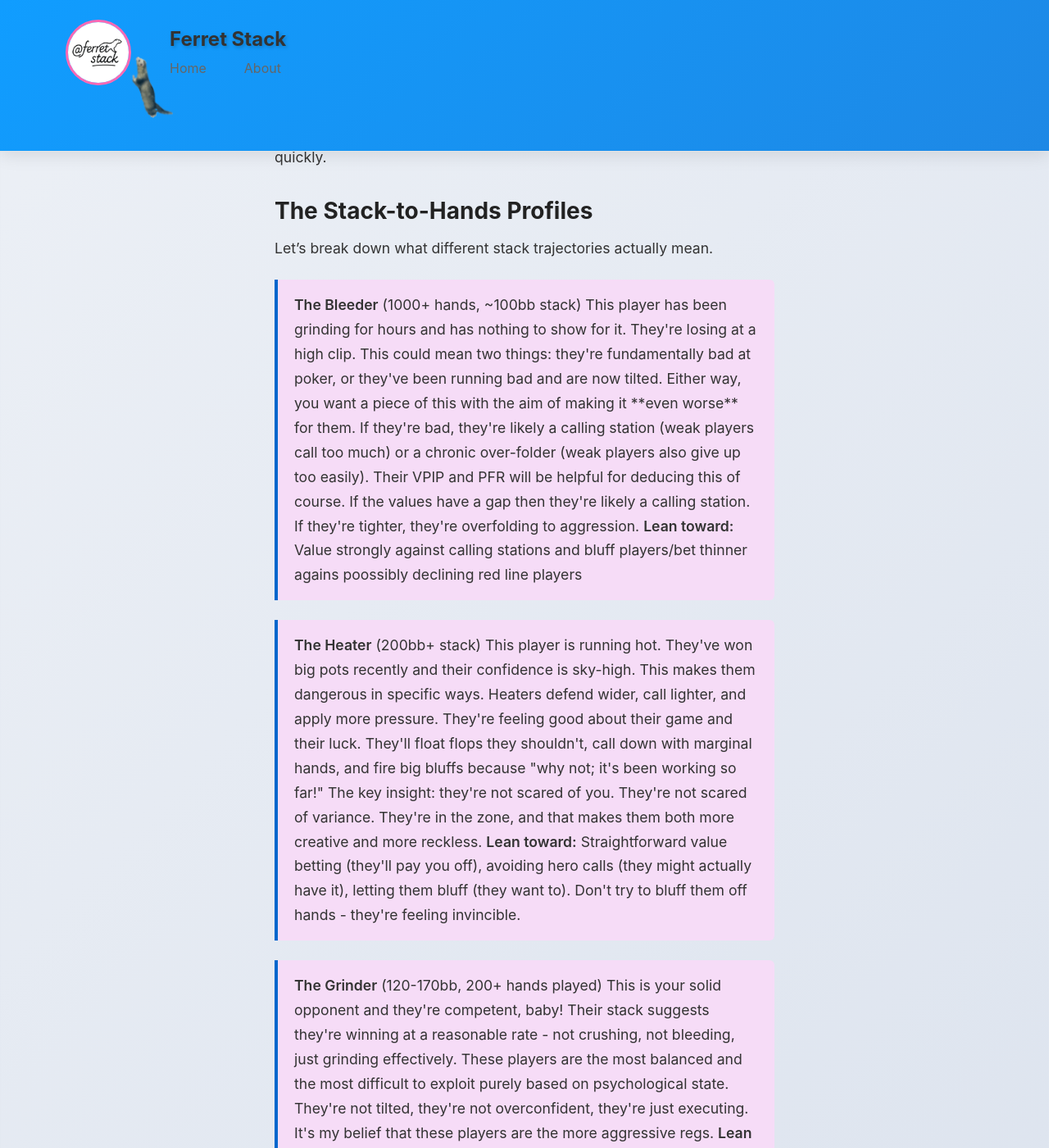
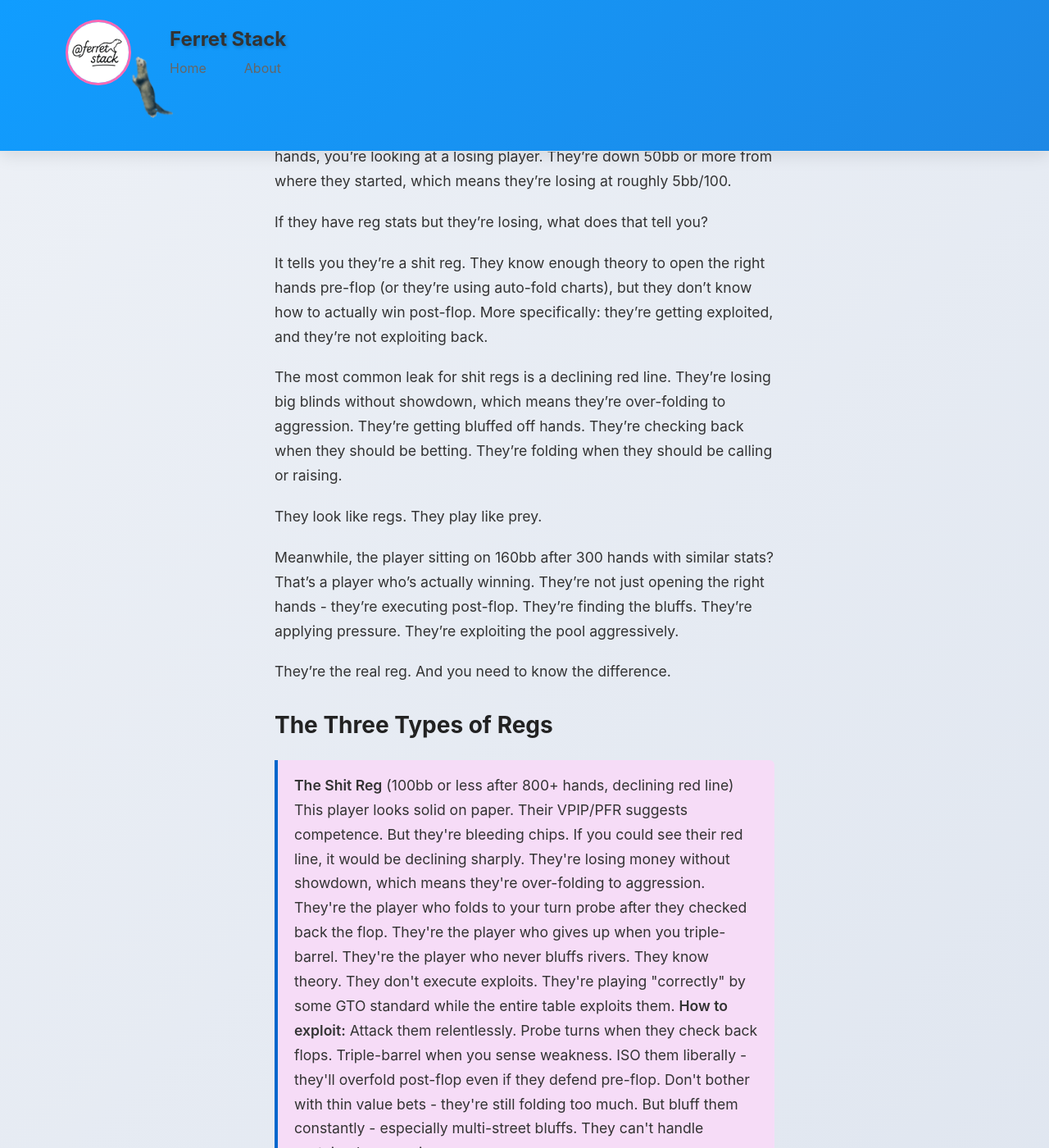
Before and after one commit to ferret-stack/ferret-stack.github.io, a Jekyll site: the page built from _posts/2025-10-24-Player-Profiles.md, in a window 1280 px wide and 1400 px high, scrolled down 1624 px. Shown: the whole window at 82% size. Built offline with Jekyll 4.4.1, drawn with Linux system fonts in a browser that asks for light colours; some of the changed text lies outside the part shown.

Commit message:
Update 2025-10-24-Player-Profiles.md

```diff
--- a/_posts/2025-10-24-Player-Profiles.md
+++ b/_posts/2025-10-24-Player-Profiles.md
@@ -1,168 +1,188 @@
 ---
 layout: post
-title: Player Profiling Beyond HUD Stats
+title: Auto-Fold Charts Created an Army of Fake Regs (And How to Exploit Them)
 date: 2025-10-24
 ferret: poker
 author: Ferret Stack
 ---
-You sit down at a fast-fold table. Three players have 100bb stacks. One has been playing 50 hands, one 500 hands, one 2000 hands. Which one do you want on your left?
+You're at a fast-fold table. Two players show 25/20 stats. Both look like solid regs. One has 100bb after 1000 hands. One has 160bb after 300 hands. Which one is actually solid?
 
-If you're just staring at their VPIP numbers, you're missing crucial information that's sitting right there on your screen. Stack size plus hands played tells you something your HUD stats can't: how this player feels right now.
+If you're just looking at their VPIP and PFR, you can't tell. They both look competent. They both have reasonable, reg-like stats. But one of them is bleeding chips, and one of them is crushing.
 
-This isn't about replacing traditional player profiling. Your opponent's VPIP, PFR, and 3-bet stats are still fundamental. But when you're facing a close decision - should I bluff this river? Should I ISO this limper with a marginal hand? Should I value bet thin here? - the stack trajectory can tip the scales.
+Stack trajectory tells you which is which. And in modern fast-fold poker, this distinction matters more than ever.
 
-Think of it this way: traditional HUD stats are like reading someone's resume. Stack trajectory is like looking at their face right now. Both matter. But one tells you who they are, and the other tells you how they're doing.
+## The Auto-Fold Problem
 
-The most important thing you can learn from this is being able to more easily identify the shitregs from the competent regs.
+GG Poker and other fast-fold platforms have a feature that's made life both easier and more complicated: auto-fold charts. Players can configure these charts to automatically fold certain hands from certain positions. Set it up once, and the client will auto-muck 72o from UTG without you even seeing the hand.
 
-## The Gap in Fast-Fold Profiling
+This sounds convenient. And it is - for the players using them.
 
-Fast-fold poker presents a unique profiling challenge. You're not facing the same opponents hand after hand like you would at a regular table and so information on how a player is playing is at a premium.
+But here's what it's done to the player pool: it's allowed shit players to play solid pre-flop ranges without actually understanding pre-flop strategy.
 
-While some sites track and present to everyone a player's stats, others do not. For this reason, I think playing fast-fold poker on clients like GGPoker (who do this sort of tracking) makes a lot more sense than on a client where your stats are coming from a smaller sample of times **you** faced them, such as Pokerstars (also, it's not 2005 anymore - feed where the fish play!).
+Before auto-fold charts, weak players would limp J8s from UTG because they "wanted to see a flop" or "felt like playing a hand." Their VPIP would be 35, their PFR would be 8, and you'd know immediately they were a fish. Easy money.
 
-A player with a 27/22 stat line looks like a reasonable reg. But is that player sitting on 100bb after 1000 hands, or 170bb after 200 hands? Those are radically different players in radically different mental states, and you should play against them differently. The former is likely to have a declining red line, while the latter is possibly a more balanced, if not slightly more aggressive, reg.
+Now? That same weak player downloads a decent pre-flop chart, sets up auto-fold, and suddenly their stats look like 27/22. They're opening appropriate hands from appropriate positions. They look exactly like a competent regular.
 
-(Trust me; I'm this reg)
+But they're still shit at poker. They just have a robot handling their pre-flop decisions.
 
-This isn't a crystal ball. You're not going to divine their exact hand from their stack size. But it's a tiebreaker - a small edge that helps you make slightly better decisions in marginal spots. And in fast-fold poker, where you're seeing hundreds of hands per hour, small edges compound quickly.
+Post-flop? They're still making all the same mistakes. They're still over-folding to aggression. They're still not defending properly. They're still playing scared, results-oriented poker. They're still not exploiting anyone.
 
-## The Stack-to-Hands Profiles
+The auto-fold chart makes them look like a reg. The stack trajectory reveals they're not.
 
-Let's break down what different stack trajectories actually mean.
+## The Real Tell: Stack Size After Volume
+
+When you see a player with reg-like stats sitting on 100bb after 1000 hands, you're looking at a losing player. They're down 50bb or more from where they started, which means they're losing at roughly 5bb/100.
+
+If they have reg stats but they're losing, what does that tell you?
+
+It tells you they're a shit reg. They know enough theory to open the right hands pre-flop (or they're using auto-fold charts), but they don't know how to actually win post-flop. More specifically: they're getting exploited, and they're not exploiting back.
+
+The most common leak for shit regs is a declining red line. They're losing big blinds without showdown, which means they're over-folding to aggression. They're getting bluffed off hands. They're checking back when they should be betting. They're folding when they should be calling or raising.
+
+They look like regs. They play like prey.
+
+Meanwhile, the player sitting on 160bb after 300 hands with similar stats? That's a player who's actually winning. They're not just opening the right hands - they're executing post-flop. They're finding the bluffs. They're applying pressure. They're exploiting the pool aggressively.
+
+They're the real reg. And you need to know the difference.
+
+## The Three Types of Regs
 
 <div class="callout">
-<strong>The Bleeder</strong> (1000+ hands, ~100bb stack)
+<strong>The Shit Reg</strong> (100bb or less after 800+ hands, declining red line)
 
-This player has been grinding for hours and has nothing to show for it. They're losing at a high clip. This could mean two things: they're fundamentally bad at poker, or they've been running bad and are now tilted.
+This player looks solid on paper. Their VPIP/PFR suggests competence. But they're bleeding chips.
 
-Either way, you want a piece of this with the aim of making it **even worse** for them.
+If you could see their red line, it would be declining sharply. They're losing money without showdown, which means they're over-folding to aggression. They're the player who folds to your turn probe after they checked back the flop. They're the player who gives up when you triple-barrel. They're the player who never bluffs rivers.
 
-If they're bad, they're likely a calling station (weak players call too much) or a chronic over-folder (weak players also give up too easily). Their VPIP and PFR will be helpful for deducing this of course. If the values have a gap then they're likely a calling station. If they're tighter, they're overfolding to aggression.
+They know theory. They don't execute exploits. They're playing "correctly" by some GTO standard while the entire table exploits them.
 
-<strong>Lean toward:</strong> Value strongly against calling stations and bluff players/bet thinner agains poossibly declining red line players
+<strong>How to exploit:</strong> Attack them relentlessly. Probe turns when they check back flops. Triple-barrel when you sense weakness. ISO them liberally - they'll overfold post-flop even if they defend pre-flop. Don't bother with thin value bets - they're still folding too much. But bluff them constantly - especially multi-street bluffs. They can't handle sustained aggression.
 </div>
 
 <div class="callout">
-<strong>The Heater</strong> (200bb+ stack)
+<strong>The Solid Reg</strong> (120-170bb after 200+ hands)
 
-This player is running hot. They've won big pots recently and their confidence is sky-high. This makes them dangerous in specific ways.
+This is your competent opponent. Their stats look good AND they're actually winning. They're up 20-70bb, which suggests a win rate of 5-15bb/100. They're doing something right.
 
-Heaters defend wider, call lighter, and apply more pressure. They're feeling good about their game and their luck. They'll float flops they shouldn't, call down with marginal hands, and fire big bluffs because "why not; it's been working so far!"
+These players are executing exploits properly. They're finding the folds. They're defending when they should. They're in the zone and playing good poker. Their red line is probably stable or slightly positive - they're not getting pushed around.
 
-The key insight: they're not scared of you. They're not scared of variance. They're in the zone, and that makes them both more creative and more reckless.
-
-<strong>Lean toward:</strong> Straightforward value betting (they'll pay you off), avoiding hero calls (they might actually have it), letting them bluff (they want to). Don't try to bluff them off hands - they're feeling invincible.
+<strong>How to play against:</strong> Respect them, but don't fear them. They're good, but they're not unbeatable. Play straightforward poker. Use your standard exploits. Don't get fancy. Don't try to level them. These are battles of execution, not creativity. If you're a better player, you'll win through superior fundamentals. If you're not, find a different table.
 </div>
 
 <div class="callout">
-<strong>The Grinder</strong> (120-170bb, 200+ hands played)
+<strong>The Crusher</strong> (200bb+ after 1000+ hands)
 
-This is your solid opponent and they're competent, baby! Their stack suggests they're winning at a reasonable rate - not crushing, not bleeding, just grinding effectively.
+This player is destroying the pool. They're up 100bb or more after substantial volume, which means they're winning at 10bb/100 or higher. They're finding every exploit. They're not making mistakes. They're aggressive in the right spots and they're not getting pushed around.
 
-These players are the most balanced and the most difficult to exploit purely based on psychological state. They're not tilted, they're not overconfident, they're just executing.
+These players are rare, but they exist. And when you find one, you need to know it immediately.
 
-It's my belief that these players are the more aggressive regs.
-
-<strong>Lean toward:</strong> Standard exploits based on their stats, respect their competence, don't get fancy. These are battles of execution, not creativity.
+<strong>How to play against:</strong> Avoid them if possible. If you can't avoid them (it's fast-fold, they'll show up randomly), adjust heavily. Play tighter against them. Don't bluff them without good reason. Don't try to out-level them. Minimize your losses and wait for better spots against worse players.
 </div>
 
-## Using This With Your HUD Stats
+## Exploiting the Shit Reg
 
-The magic happens when you combine stack trajectory with traditional stats. The stats tell you WHAT someone does. The stack tells you HOW THEY FEEL about what they're doing.
+The shit reg is everywhere in fast-fold poker. They're the majority of "regs" you'll face at low and mid stakes. And they're incredibly profitable to play against once you identify them.
 
-**Example 1: The 27/22 Regular**
+The beauty is that they look exactly like solid regs if you only check their VPIP and PFR. But the stack trajectory gives them away instantly.
 
-You're facing a player with 27 VPIP and 22 PFR. That's reasonable reg territory - slightly loose, aggressive enough, potentially solid.
+Here's how to exploit them:
 
-But context matters:
+**Attack with bluffs, especially multi-street.** These players can't handle sustained aggression. They'll call the flop, then fold the turn. They'll call the turn, then fold the river. They've been taught to "not pay off" and to "avoid marginal spots," so they fold too much.
 
-- **At 100bb over 1000 hands?** This player is struggling. They might be a reg who's running bad and starting to tilt. They might be a wannabe reg who doesn't have the skills to back up their aggression. Either way, they're exploitable. Their stats look solid, but their results don't. Trust the results.
+When you see a shit reg check back a flop, probe that turn relentlessly. They're capped. They're uncomfortable. They're going to overfold. This is [the empty room](https://ferret-stack.github.io/Poker-In-Empty-Rooms/) - walk through it.
 
-- **At 170bb over 200 hands?** This player is likely solid and in form. They're executing well, they're winning, they're in the zone. Respect them. Play your A-game against them. Don't try to get fancy.
+**ISO them liberally.** When a fish limps and there's a shit reg in the blinds, ISO wider than you normally would. The shit reg knows they're "supposed" to defend, but they're going to play fit-or-fold post-flop. You'll win the pot on the flop or turn more often than you should.
 
-Same stats. Completely different exploitation.
+**Don't value bet thin.** Here's the paradox: shit regs overfold to bluffs but they also overfold to value. They're not calling down light. They're not making hero calls. They're playing scared. So your thin value bets don't work as well as they should. Bluff them instead.
 
-**Example 2: The 40/35 Maniac**
+**Triple-barrel with conviction.** When you start a bluff against a shit reg, follow through. Don't give up on the turn. Don't check the river. They're going to fold if you keep firing. They can't stand the heat.
 
-You're facing a player with 40 VPIP and 35 PFR. That's extremely loose and aggressive.
+The shit reg with declining red line is a gold mine. They're sitting there with their auto-fold charts, opening the right hands, and then bleeding chips post-flop because they don't know how to actually play poker. They're the fake regs. And they're everywhere.
 
-But again, context:
+## Close Decisions: Shit Reg vs. Solid Reg
 
-- **At 100bb over 1000 hands?** This is a losing player. They're either a maniac who can't help themselves, or a calling station who occasionally remembers to bet. Either way, they're hemorrhaging chips. Isolate them relentlessly, value bet thin, and generally print money.
-
-- **At 250bb over 100 hands?** This is a heater having fun. They may not usually be this loose - they're riding a rush and playing every hand because everything's working. They're dangerous short-term. Don't try to bluff them. Wait for a hand and get paid.
-
-The stats tell you they're loose. The stack tells you WHY they're loose, and that determines how you exploit them.
-
-## Close Decision Tiebreakers
-
-This is where stack trajectory earns its keep - in the marginal spots where you're genuinely unsure what to do.
+This is where stack trajectory becomes invaluable. You're facing a marginal decision, and you're not sure if your opponent is a real reg or a fake one. Check their stack.
 
 **River Bluff Decision**
 
-You have a marginal bluff candidate on the river. Could work, might not. It's close.
+You have a marginal bluff candidate on the river. Your opponent has 26/21 stats - looks like a reg. Do you bluff?
 
-Your opponent has reasonable stats but you're not sure if they're over-folding or defending properly. You check their stack:
+Check their stack:
+- **100bb after 900 hands?** They're a shit reg. Their red line is bleeding. They're overfolds. Send the bluff.
+- **155bb after 250 hands?** They're a solid reg who's executing well. They might be defending this spot properly. Check instead.
 
-- **1000 hands at 100bb (The Bleeder)?** Their red line is likely declining - they're losing chips without showdown, which means they're over-folding to aggression. Send the bluff.
+Same stats. Different stack trajectory. Different decision.
 
-- **200 hands at 160bb (The Grinder)?** They're probably defending reasonably well and in a good mental state. Check instead. Don't turn your hand into a bluff against someone who's executing well.
+**ISO Decision with QJs**
 
-The stack trajectory tipped a 50/50 decision into a clear choice.
+Fish limps, there's a reg in the big blind with solid-looking stats. You're on the button with QJs. Do you ISO?
 
-**Isolation Decision**
+Check the reg's stack:
+- **100bb after 700 hands?** They're struggling. Even if they defend pre-flop (they might, they've read that they should), they're going to play scared post-flop. ISO liberally.
+- **170bb after 400 hands?** They're winning and probably defending well. Be more selective. QJs is marginal here - maybe just call and see a flop.
 
-You're on the button with QJs. A fish limps. There's a solid-looking regular in the big blind with decent stats. Do you ISO?
+**Turn Probe Decision**
 
-In theory, it depends on the reg's defend-versus-ISO frequency, which you don't have reliable data on. So you check their stack:
+Reg opens, you call in position. Flop comes low and they check. Do you probe?
 
-- **100bb over 800 hands?** They're struggling. They're probably not defending optimally. ISO more liberally - they're likely to overfold or play fit-or-fold post-flop.
+Check their stack:
+- **100bb after 1000 hands?** Absolutely. They're a shit reg who's checking back too much and then overfolding to aggression. This is textbook empty room exploitation.
+- **145bb after 300 hands?** They might actually be slow-playing or have a solid check-back range. Proceed more carefully.
 
-- **180bb over 300 hands?** They're in form and probably defending well. Be more selective. QJs is a marginal ISO here - maybe just call and see a flop.
+The stack trajectory tells you whether you're facing a real reg or a fake one. And that determines your entire strategy.
 
-Again, small edge. But these decisions come up constantly in fast-fold, and the cumulative effect is massive.
+## Secondary Profiles (The Others)
 
-**Thin Value Decision**
+While the focus here is on identifying shit regs from solid regs, you'll encounter other player types worth mentioning briefly.
 
-You have top pair, weak kicker on the river. It's a thin value spot. Could bet, could check. Genuinely close.
+**The Heater (200bb+ stack, fewer hands played)**
 
-Your opponent's stats don't give you a clear answer. You check their stack:
+This could be a solid reg running hot, or a fish who's hit some big hands. Either way, they're confident and loose. They'll defend wider, call lighter, and apply more pressure. Play straightforward against them - value bet when you have it, but don't try to bluff them off hands.
 
-- **220bb deep (The Heater)?** Bet it. They're feeling good, they're calling lighter than usual, they're not going to fold a pair. Get value.
+**The Maniac (40/35 stats at any stack size)**
 
-- **100bb at 1200 hands (The Bleeder)?** Now it depends. If they're a calling station type (which many bleeders are), bet it. If they're a tilt-bluffer who's spewy but folds when called, maybe check. You need a bit more information. But at minimum, the stack trajectory tells you to think carefully about which type of bleeder they are.
+These are obviously exploitable. If they're at 100bb after 1000 hands, they're a spewy fish. If they're at 200bb after 100 hands, they're a heater having fun. Either way, call them down lighter and value bet relentlessly.
 
-## Quick Glance Psychology
+**The Fresh Stack (100bb, <50 hands)**
 
-The beauty of this approach is that it takes seconds to execute. Before any major decision, glance at their stack and their hands played. That's it.
+Unknown. They either just sat down or just reloaded. No assumptions yet. Play default strategy until you have more information.
 
-You're not making radical strategy changes. You're not abandoning your fundamentals. You're just tipping 55/45 decisions into 60/40 decisions. You're adding a small percentage point of edge to marginal spots.
+But really, the game is about the regs. Because at fast-fold, especially at stakes like 50NL to 200NL, the majority of your opponents are going to be "regs" of some variety. And most of them are shit regs masquerading as solid ones.
 
-And in fast-fold poker, where you're seeing 300-400 hands per hour, these small edges compound ferociously. Over a session, you're making dozens of slightly better decisions. Over a month, that's hundreds or thousands of slightly better decisions. That's the difference between a 3bb/100 winner and a 5bb/100 winner.
+Stack trajectory lets you see through the masquerade instantly.
 
-The information is right there on your screen. Most players ignore it completely. They stare at VPIP and PFR and call it a day. You can do better.
+## The Aggressive Winner vs. The Timid Loser
 
-### The Hot/Cold Indicators
+Here's the final insight: the player sitting at 150bb after 300 hands isn't just winning - they're winning aggressively.
 
-GG Poker provides temperature indicators next to player stats - a little flame icon for "hot" players and a snowflake for "cold" players. These appear when someone's recently won or lost significant pots.
+Think about it. To build your stack from 100bb to 150bb in 300 hands, you need to be winning pots without showdown. You need to be taking down pots with aggression. You need to be bluffing successfully, applying pressure, and forcing folds.
 
-This is useful confirmation of what the stack size already suggests. A cold indicator means they've recently lost big. They might be steaming, or they might be scared. A hot indicator means they've recently won big - they're confident and loose.
+This player's red line is probably climbing. They're winning chips through aggression, not just by waiting for big hands and getting paid. They're the predator.
 
-Don't overthink these. They're just another data point confirming the psychological state you've already inferred from their stack trajectory. Cold player with declining stack? Definitely struggling. Hot player with growing stack? Definitely on a heater.
+Meanwhile, the shit reg at 100bb after 1000 hands? Their red line is bleeding. They're losing chips through passivity. They're checking when they should bet. They're folding when they should call or raise. They're the prey.
 
-Useful, but not revolutionary. The stack size and hands played tell you most of what you need to know.
+Same stats. Completely different mentalities. Completely different results.
+
+The aggressive winner is attacking empty rooms. The timid loser is getting attacked in theirs.
+
+You want to emulate the former. You want to exploit the latter.
 
 ---
 
-Traditional HUD stats are like reading someone's resume. You learn their qualifications, their experience, their general approach to the job. Stack trajectory is like looking at their face right now - are they confident? Exhausted? Frustrated? Energized?
+Traditional HUD stats are like reading someone's resume. You see their qualifications, their general approach, their style on paper. Stack trajectory is like looking at their face right now - are they winning or losing? Are they confident or scared? Are they aggressive or timid?
 
-In fast-fold poker, where your historical data on any individual player is limited, this real-time psychological information becomes even more valuable. You can't build a 2000-hand sample on someone when the player pool rotates every hand. But you can instantly see that they've been playing 1500 hands and are sitting on a short stack, or that they have 200 hands played and a massive stack.
+In fast-fold poker, where auto-fold charts let weak players masquerade as competent regs, this real-time information becomes critical. A 27/22 stat line means nothing without context. But a 27/22 at 100bb after 1000 hands? That's a shit reg with a declining red line who's getting exploited post-flop despite playing "solid" pre-flop.
 
-This isn't a replacement for solid fundamentals. You still need to understand ranges, equity, board textures, population tendencies. But once you have those fundamentals down, stack trajectory gives you a sharper edge in marginal spots.
+That's a player you attack relentlessly.
 
-The best players gather every bit of exploitable information available to them. They don't just look at VPIP and call it a day. They're synthesizing stack sizes, bet timings, table dynamics, and their own reads into a complete picture of how to maximally exploit each opponent.
+The best players don't just look at stats. They synthesize every piece of available information - stack size, hands played, bet timings, table dynamics - into a complete picture of who's actually winning and who's just pretending to be a reg.
 
-The stack trajectory information is sitting right there on your screen. Most players never even glance at it.
+Most "regs" at your stakes are shit regs. They look competent. They have reasonable stats. They might even talk a good game. But they're bleeding chips because they don't execute exploits. They play scared. They overfold. Their red lines are declining.
 
-You can be different.
+Stack trajectory reveals them instantly.
+
+The information is sitting right there on your screen. Most players never even glance at it. They see 26/20 stats and assume they're facing a solid opponent.
+
+You can be different. You can see through the masquerade.
+
+And you can exploit them mercilessly.
```
